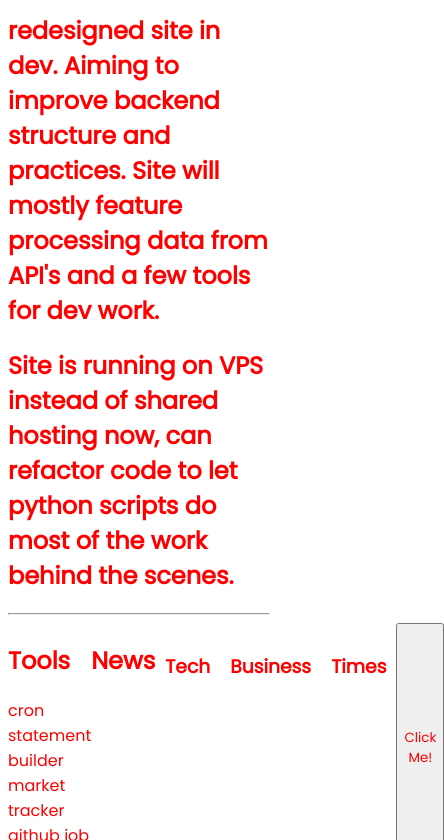
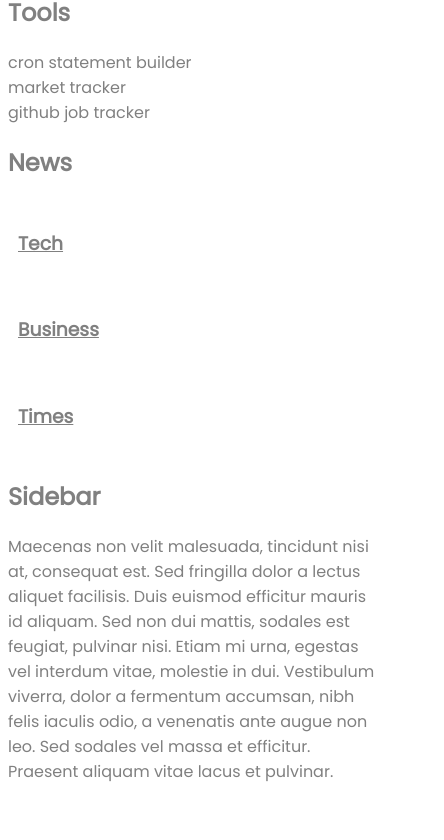
Before and after one commit to mattshuff/SiteRepoV2, a plain HTML site: page index/index.html in a window 390 px wide. Shown: the part 160-1000 px from the top of the page, 444 px wide, since content can reach past the window. After the commit the page ends 968 px from the top, so only its background shows below. Drawn offline with nearby package versions, Linux system fonts and the light colour scheme.

Commit message:
first pass of media queries

```diff
--- a/index/index.css
+++ b/index/index.css
@@ -10,8 +10,18 @@ header{
     display: flex;
 }
 .tools{
-    flex-grow: 1;
+    flex-basis: 20%;
 }
+.news{
+    flex-basis: 50%;
+}
+.sidebar{
+    flex-basis: 30%;
+}
+
+
+
+
 .tool_link {
     display: block;
     text-decoration: none;
@@ -26,7 +36,9 @@ a, a:visited, a:hover, a:active {
 }
 .news_wrapper{
     display: flex;
+    flex-direction: column;
 }
 .news_feed{
     padding: 10px;
+    text-decoration: underline;
 }
--- a/index/index.html
+++ b/index/index.html
@@ -12,10 +12,7 @@
     <link href="https://fonts.googleapis.com/css2?family=Poppins&display=swap" rel="stylesheet">
 </meta>
 <header>
-<h1>MATT-SHUFF.CO.UK - SITE REV 2</h1>
-<h2>redesigned site in dev. Aiming to improve backend structure and practices. Site will mostly feature processing data from API's and a few tools for dev work.</h2>
-
-<h2>Site is running on VPS instead of shared hosting now, can refactor code to let python scripts do most of the work behind the scenes.</h2>
+<h1>MATT-SHUFF.CO.UK  -   SITE REV 2</h1>
 <hr>
 </header>
 
@@ -29,7 +26,7 @@
     </div>
 
     <div class="container news">
-        <div class = "news_wrapper">
+        <div class = "news_wrapper container">
             <h2>News</h2>
 
             <div class = "news_feed Tech">
@@ -48,7 +45,11 @@
             </div>
         </div>
     </div>
- <button type="button" onclick="printwidth()">Click Me!</button>
+
+    <div class="container sidebar">
+    <h2> Sidebar </h2>
+    <p> Maecenas non velit malesuada, tincidunt nisi at, consequat est. Sed fringilla dolor a lectus aliquet facilisis. Duis euismod efficitur mauris id aliquam. Sed non dui mattis, sodales est feugiat, pulvinar nisi. Etiam mi urna, egestas vel interdum vitae, molestie in dui. Vestibulum viverra, dolor a fermentum accumsan, nibh felis iaculis odio, a venenatis ante augue non leo. Sed sodales vel massa et efficitur. Praesent aliquam vitae lacus et pulvinar. </p>
+    </div>
 
 </div>
 </body>
--- a/style.css
+++ b/style.css
@@ -2,19 +2,29 @@
     font-family: 'Poppins', sans-serif;
 
 }
-
 /* Media Queries */
 
 /* mobile to tablets */
 @media all and (max-width: 1200px) and (min-width: 0) {
     *{
-    color: red;
+    color: grey;
+    }
+    header {
+        width: 100% !important;
+    }
+    .content {
+        display: flex;
+        flex-direction: column;
+    }
+    .container{
+        width: 100%;
+        flex-direction: column;
     }
 }
 
 /* monitors */
 @media screen and (min-width: 1201px) {
     *{
-        color: yellow;
+        color: darkgrey;
     }
 }
```
Also changed, not shown: 1 other file.
